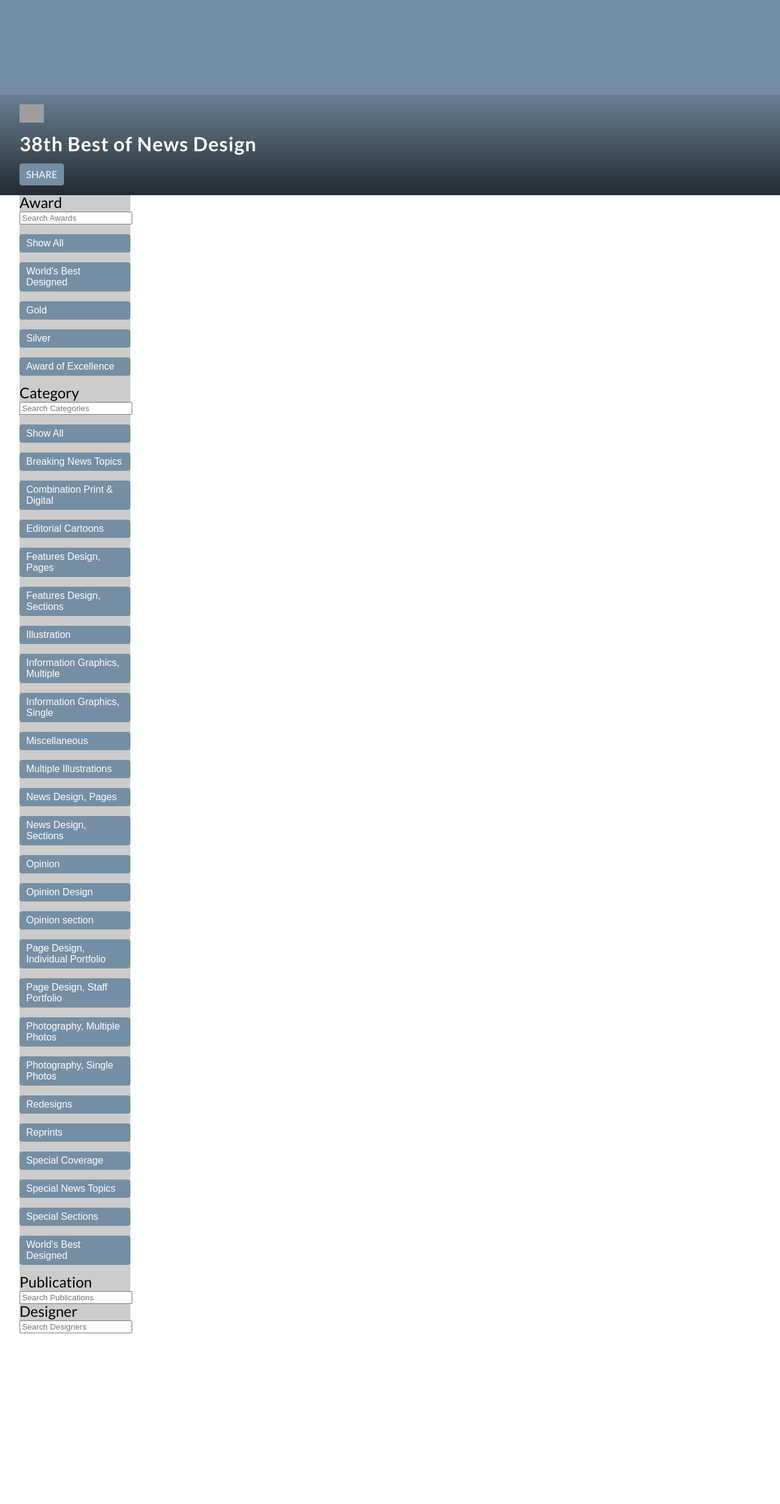
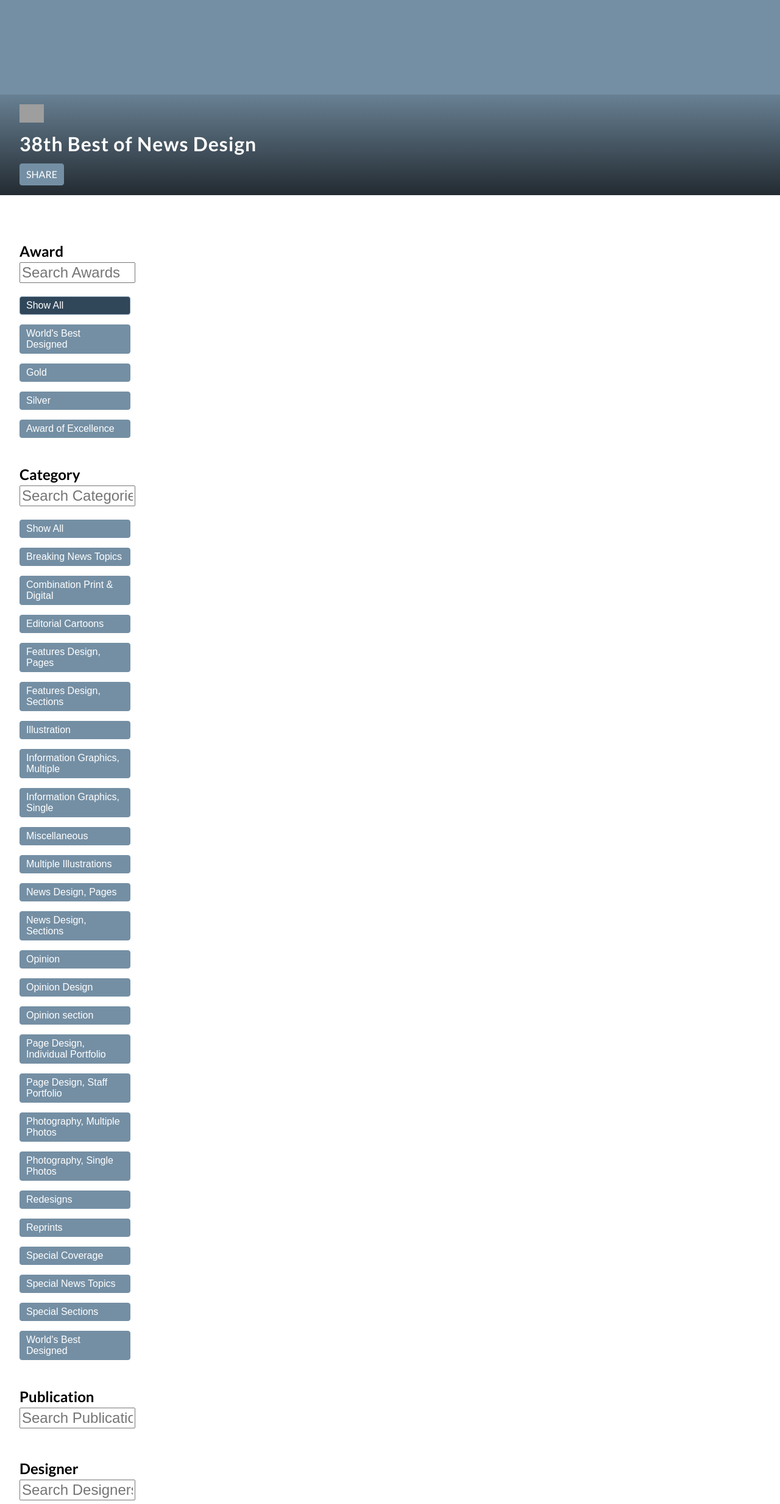
Before and after one commit to JamesBenedict/snd_app, a Flask app: template templates/index.html in a window 1280 px wide. Shown: the whole page at 61% size. Before the commit the page ends 2186 px from the top, so only its background shows below. Run offline with Flask 2, Linux system fonts and the light colour scheme; the template is opened without the code that fills it, so the values that code supplies are empty; grey boxes are pictures that could not be loaded.

Commit message:
Add files via upload

```diff
--- a/static/css/header.css
+++ b/static/css/header.css
@@ -2,7 +2,8 @@ nav {
   background-color: #748FA4;
   width: 100%;
   height: 40vh;
-  position: relative; }
+  position: relative;
+  margin-bottom: 2em; }
 
 .nav-wrapper {
   background: linear-gradient(rgba(0, 0, 0, 0.1), rgba(0, 0, 0, 0.7));
--- a/static/css/style.css
+++ b/static/css/style.css
@@ -28,8 +28,8 @@ a {
 button {
   border: 1px solid transparent;
   border-color: #748FA4;
+  background-color: #748FA4;
   border-radius: 4px;
-  background-color: #748FA4;
   width: auto;
   height: auto;
   text-align: left;
@@ -41,11 +41,29 @@ button {
 button:hover {
   background-color: #304659; }
 
+.is-checked {
+  background-color: #304659; }
+
+.sorter button {
+  margin: 1em 0 1em 0;
+  display: block;
+  width: 100%; }
+
+.sorter h2 {
+  font-weight: 900;
+  margin-top: 2em; }
+
+input[type="text"] {
+  font-size: 1.5em;
+  width: 100%;
+  margin: .25em 0 .25em 0; }
+
 nav {
   background-color: #748FA4;
   width: 100%;
   height: 40vh;
-  position: relative; }
+  position: relative;
+  margin-bottom: 2em; }
 
 .nav-wrapper {
   background: linear-gradient(rgba(0, 0, 0, 0.1), rgba(0, 0, 0, 0.7));
@@ -65,11 +83,7 @@ nav {
 article {
   padding: 0 2.5% 0 2.5%; }
 
-.sorter {
-  background: #cccccc; }
-
 .grid {
-  background: #DDD;
   max-width: 100%; }
 
 /* clear fix */
@@ -99,10 +113,9 @@ article {
   z-index: 1000;
   visibility: hidden; }
 
-.sorter button {
-  margin: 1em 0 1em 0;
-  display: block;
-  width: 100%; }
+.panel {
+  background-color: white;
+  display: none; }
 
 @media (min-width: 600px) {
   .sorter {
--- a/static/scss/article.scss
+++ b/static/scss/article.scss
@@ -9,11 +9,11 @@ article{
 
 .sorter{
   // max-width: 400px;
-  background: #cccccc;
+  // background: #cccccc;
 }
 
 .grid {
-  background: #DDD;
+  // background: #DDD;
   max-width: 100%;
 }
 
@@ -49,13 +49,16 @@ article{
   visibility: hidden;
 }
 
-.sorter{
-  button{
-    margin: 1em 0 1em 0;
-    display: block;
-    width: 100%;
-  }
+.panel {
+    // padding: 0 18px;
+    background-color: white;
+    display: none;
 }
+
+
+
+
+
 @include for-size(tablet-portrait) {
     .sorter{
       width: 25%;
--- a/static/scss/fonts.scss
+++ b/static/scss/fonts.scss
@@ -40,8 +40,8 @@ a{
 button{
 	border: 1px solid transparent;
 	border-color: $snd-blue;
+	background-color: $snd-blue;
 	border-radius: 4px;
-	background-color: $snd-blue;
 	width: auto;
 	height: auto;
 	text-align: left;
@@ -53,3 +53,25 @@ button{
 button:hover{
 	background-color: $snd-dark-blue;
 }
+
+.is-checked{
+	background-color: $snd-dark-blue;
+}
+
+.sorter{
+  button{
+    margin: 1em 0 1em 0;
+    display: block;
+    width: 100%;
+  }
+  h2{
+  	font-weight: 900;
+  	margin-top: 2em;
+  }
+}
+
+input[type="text"] {
+  font-size: 1.5em;
+  width: 100%;
+  margin: .25em 0 .25em 0;
+}
--- a/static/scss/header.scss
+++ b/static/scss/header.scss
@@ -5,6 +5,7 @@ nav{
 	width: 100%;
 	height: 40vh;
 	position: relative;
+	margin-bottom: 2em;
 }
 
 .nav-wrapper{
@@ -16,6 +17,7 @@ nav{
 	left: 0;
 	width: 100%;
 	padding: 1em 0 1em 0;
+
 	img{
 		max-height: 30px;
 		margin: 0 0 1em 0;
```
Also changed, not shown: static/css/article.css (+3 -8 lines), static/css/fonts.css (+18 -1 lines), static/js/app.js (+42 -4 lines).
